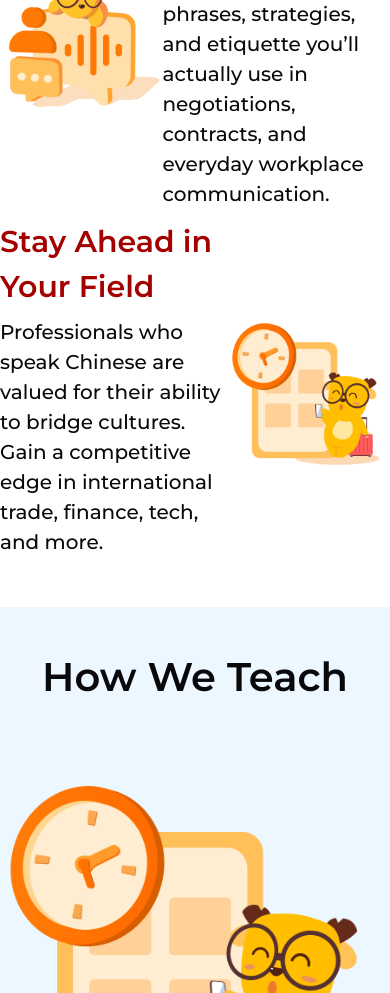
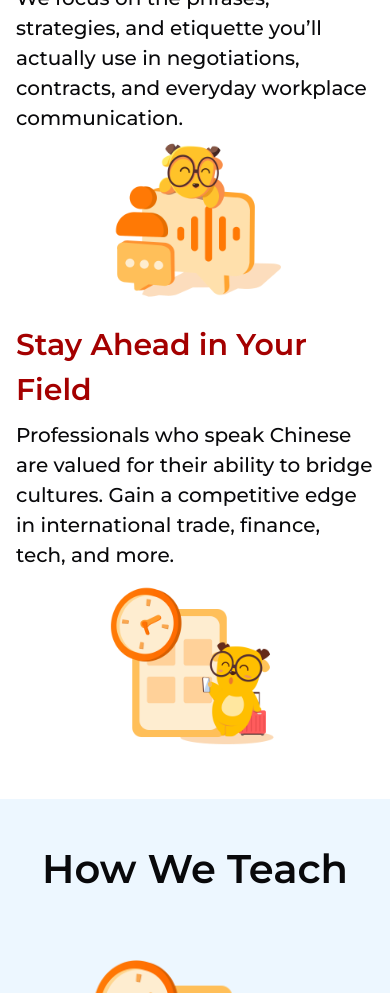
Before and after one commit to ldliem21101998/mkt-website, a Next.js app: page /en/courses/chinese/business in a window 390 px wide. Shown: the part 3240-4233 px from the top of the page. Built offline with nearby package versions, Linux system fonts and the light colour scheme.

Commit message:
fix responsive

```diff
--- a/src/app/[locale]/(child)/courses/chinese/business/page.tsx
+++ b/src/app/[locale]/(child)/courses/chinese/business/page.tsx
@@ -1,7 +1,6 @@
 import { ContactForm } from "@/components/ContactForm";
-import { ChevronLeft } from "lucide-react";
+import { Button } from "antd";
 import { useMessages, useTranslations } from "next-intl";
-import { Button } from "antd";
 import Image from "next/image";
 
 function WhatYouWillGetSection() {
@@ -220,7 +219,13 @@ export function Banner({
             </div>
           </div>
           <div className="w-[350px] hidden sm:block">
-            <img src={imgSrc} />
+            <Image
+              src={imgSrc}
+              alt="banner-image"
+              width={350}
+              height={350}
+              className="mx-auto"
+            />
           </div>
         </div>
       </div>
@@ -237,20 +242,26 @@ function HowWeTeach() {
   }[];
 
   return (
-    <section className="relative w-full bg-[#edf7ff] py-[40px] lg:py-[80px]">
+    <section className="relative w-full bg-[#edf7ff] py-[40px] lg:py-[80px] px-4">
       <div className="mx-auto max-w-[540px] md:max-w-[720px] lg:max-w-[960px] xl:max-w-[1246px]">
         <h2 className="text-[40px] text-center font-bold mb-[40px] lg:mb-[60px]">
           {t("Courses.chineseCourse.business.method.title")}
         </h2>
         <div className="grid grid-cols-1 lg:grid-cols-3 gap-8">
           {methodData.map((f, i) => (
-            <div className="flex flex-col gap-4 items-center justify-center">
+            <div
+              key={i}
+              className="flex flex-col gap-4 items-center justify-center"
+            >
               <div className="w-full md:w-[50%] lg:w-full">
-                <img
+                <Image
                   src={
                     "/assets/images/courses/chinese/business/MasterChineseBusiness/item3.png"
                   }
-                  className="rounded-lg"
+                  alt="method-image"
+                  width={214}
+                  height={214}
+                  className="mx-auto rounded-lg"
                 />
               </div>
               <div
@@ -279,7 +290,7 @@ function MasterChineseBusiness() {
   }[];
 
   return (
-    <section className="relative w-full bg-white py-[40px] lg:py-[80px]">
+    <section className="relative w-full bg-white py-[40px] lg:py-[80px] px-4">
       <div className="mx-auto xl:max-w-[1000px]">
         <h2 className="text-[40px] text-center font-bold mb-[40px] lg:mb-[60px]">
           {t("Courses.chineseCourse.business.reason.title")}
@@ -287,19 +298,24 @@ function MasterChineseBusiness() {
         <div className="w-full">
           {reasonData.map((f, i) => (
             <div
-              className={`w-full flex flex-row ${
-                i % 2 !== 0 ? "flex-row-reverse" : ""
+              key={i}
+              className={`w-full flex flex-col ${
+                i % 2 !== 0 ? "sm:flex-row-reverse" : "sm:flex-row"
               } justify-between items-center my-[10px]`}
             >
-              <div className="flex flex-col gap-2 w-[490px]">
+              <div className="flex flex-col gap-2 sm:w-[490px]">
                 <div className="font-black text-[30px] text-[#A40000]">
                   {f.title}
                 </div>
                 <div className="font-medium text-[20px]">{f.desc}</div>
               </div>
-              <div className="w-[350px]">
-                <img src={f.img} />
-              </div>
+              <Image
+                src={f.img}
+                alt="reason-image"
+                width={350}
+                height={350}
+                className="mx-auto w-1/2 sm:w-[350px] h-auto object-cover"
+              />
             </div>
           ))}
         </div>
@@ -318,12 +334,12 @@ function Achievements({}) {
   }[];
 
   return (
-    <section className="relative w-full bg-linear-to-r from-sky-200 to-[#edf7ff] py-[40px] lg:py-[80px]">
-      <div className="mx-auto xl:max-w-[1000px]">
+    <section className="relative w-full bg-linear-to-r from-sky-200 to-[#edf7ff] py-[40px] lg:py-[80px] ">
+      <div className="mx-auto xl:max-w-[1000px] px-4">
         <h2 className="text-[40px] text-center font-bold mb-[40px] lg:mb-[60px]">
           {t("Courses.chineseCourse.business.takeaway.title")}
         </h2>
-        <div className="grid grid-cols-2 gap-8">
+        <div className="grid grid-cols-1 sm:grid-cols-2 gap-8">
           {takeAwayData.map((f, i) => (
             <div
               key={i}
```
